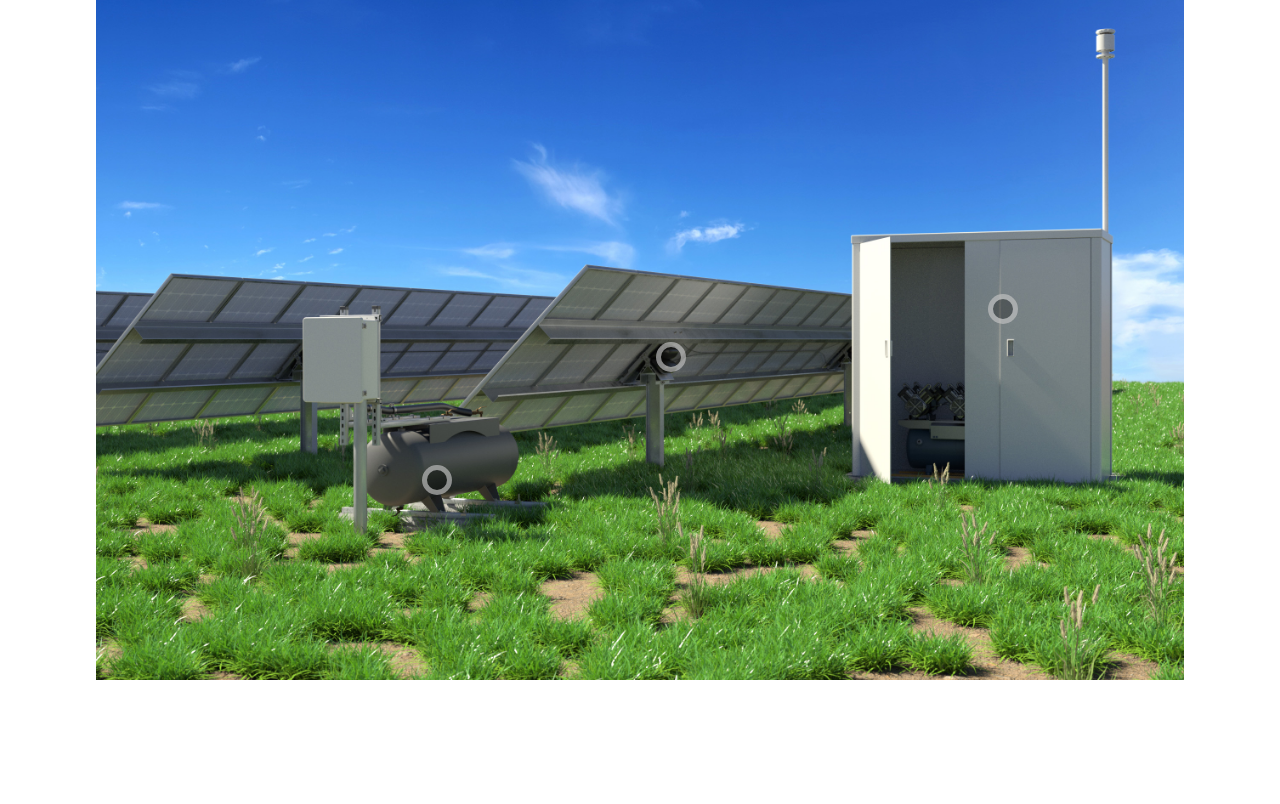
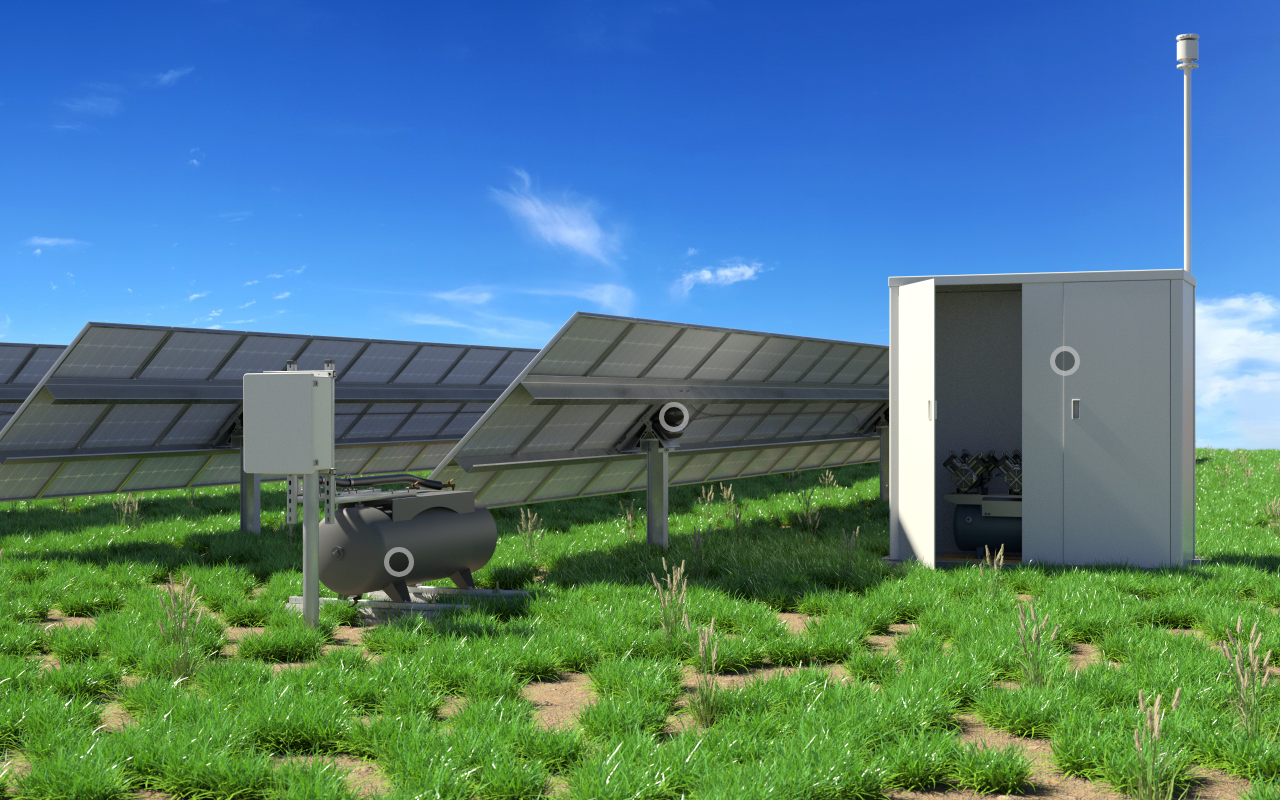
Before and after one commit to Takaitech/interactive-img, a plain HTML site: page index.html in a window 1280 px wide. Drawn offline with nearby package versions, Linux system fonts and the light colour scheme; a web font is replaced by a local one.

Commit message:
resized wrapper

```diff
--- a/index.html
+++ b/index.html
@@ -239,7 +239,7 @@
         margin-left: auto;
         margin-right: auto;
         position: relative;
-        width: 85% !important;
+        width: 100% !important;
       }
 
       .interactive-image {
```
